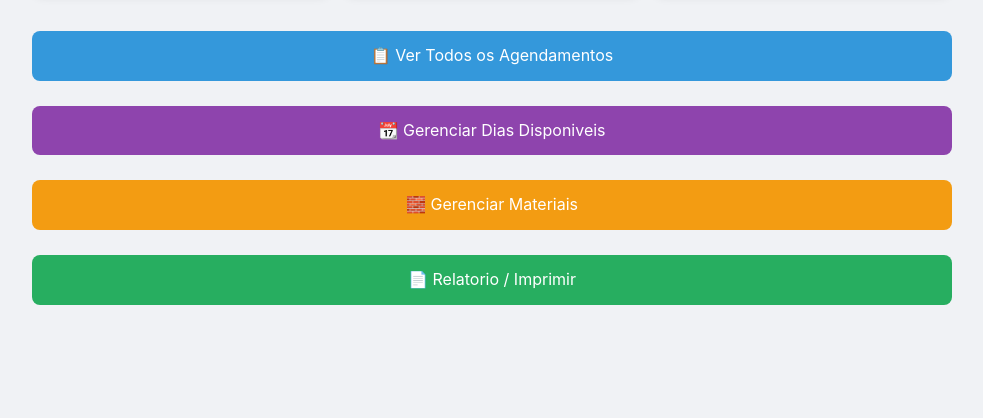
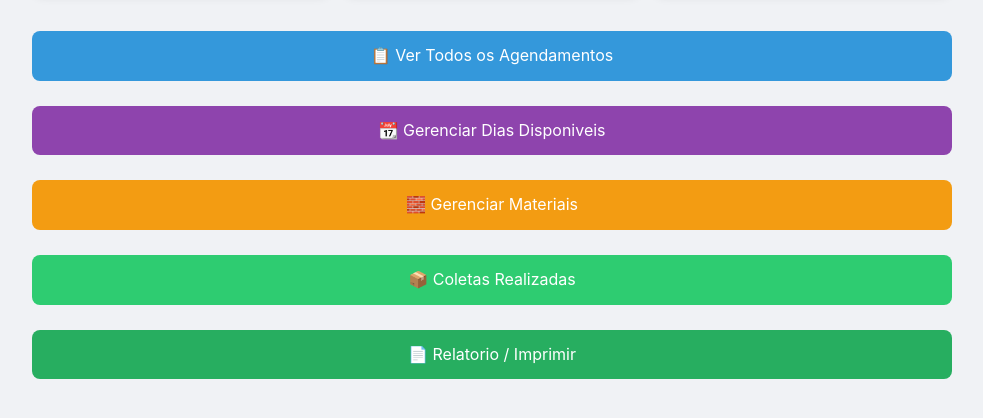
Before and after one commit to lrdj123/sistema-coleta, a Flask app: page /admin in a window 1280 px wide. Shown: the part 287-705 px from the top of the page, without its empty margins (148-1131 px from the left). Run offline with Flask 2, Linux system fonts and the light colour scheme; data that the repository does not hold is empty.

Commit message:
Add coletas button

```diff
--- a/templates/admin/index.html
+++ b/templates/admin/index.html
@@ -18,4 +18,5 @@
 <a href="/admin/agendamentos" class="btn btn-full">📋 Ver Todos os Agendamentos</a>
 <a href="/admin/dias" class="btn btn-full" style="background:#8e44ad;">📆 Gerenciar Dias Disponiveis</a>
 <a href="/admin/materiais" class="btn btn-full" style="background:#f39c12;">🧱 Gerenciar Materiais</a>
+<a href="/admin/coletas" class="btn btn-full" style="background:#2ecc71;">📦 Coletas Realizadas</a>
 <a href="/admin/relatorio" class="btn btn-full" style="background:#27ae60;">📄 Relatorio / Imprimir</a></div></div></body></html>
```
